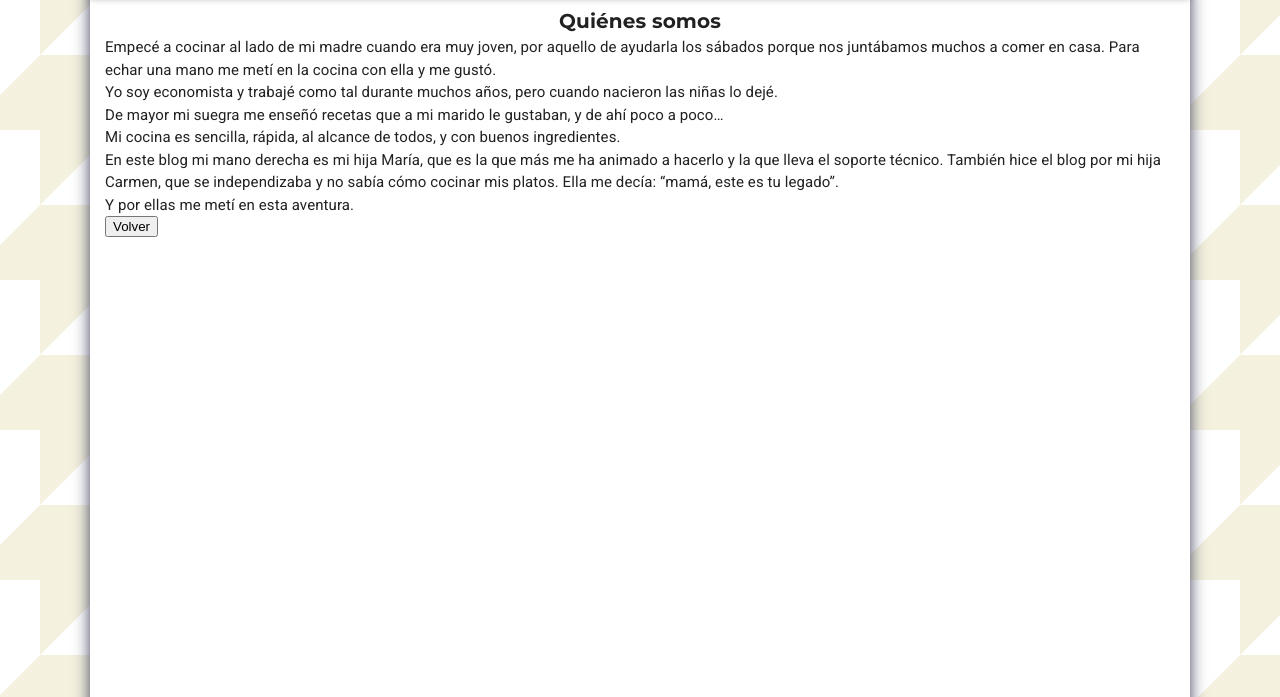
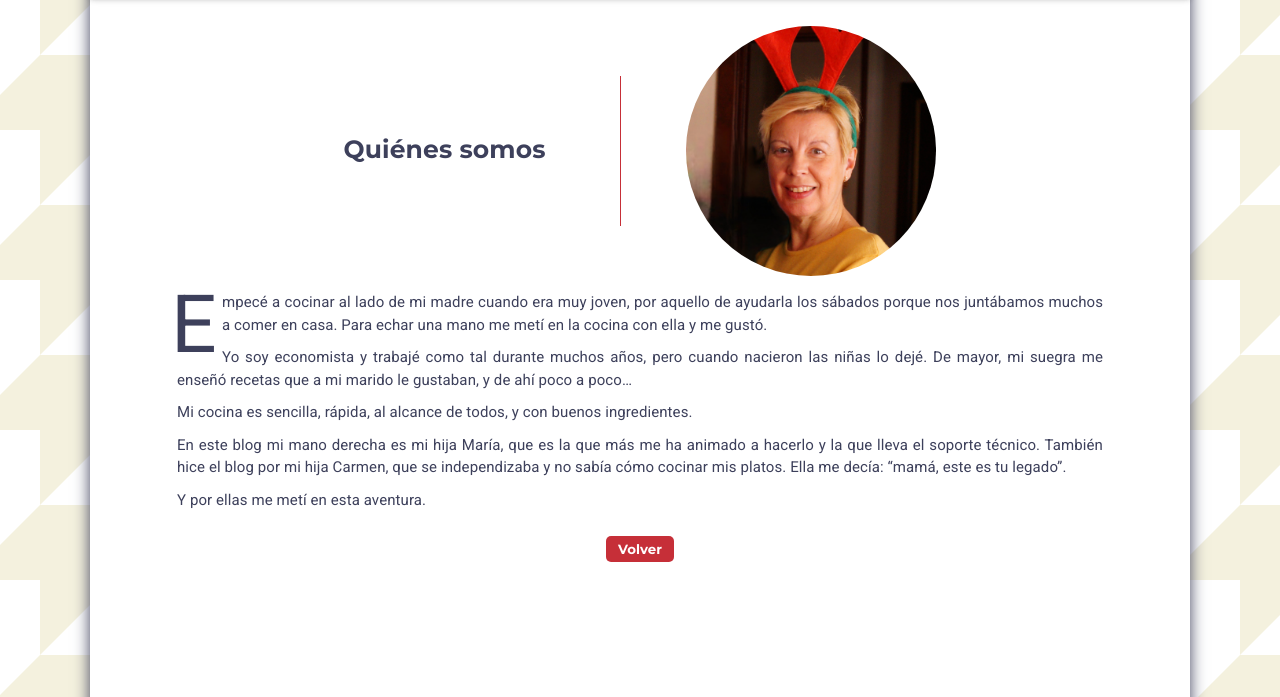
Before and after one commit to masarom/cooking-recipes, a React app: page /#/quienes-somos in a window 1280 px wide. Shown: the part 108-805 px from the top of the page. Built offline with nearby package versions, Linux system fonts and the light colour scheme; a web font is replaced by a local one.

Commit message:
add about-us & goBack btn

```diff
--- a/src/components/AboutUs.js
+++ b/src/components/AboutUs.js
@@ -1,30 +1,33 @@
-import { Link } from 'react-router-dom';
 import '../styles/layout/AboutUs.scss';
+import BtnGoBack from './buttons/ButtonGoBack';
 
 const AboutUs = () => {
   return (
     <section className='aboutUs'>
       <article className='aboutUs__article'>
-        <h2 className="aboutUs__article--title">Quiénes somos</h2>
-        <p className='aboutUs__article--text'>
+        <div className='aboutUs__article--container'>
+          <h2 className='aboutUs__article--title'>Quiénes somos</h2>
+          <div className='aboutUs__article--image'></div>
+        </div>
+        <div className='aboutUs__article--text'>
+          <p className='paragraph'>
             Empecé a cocinar al lado de mi madre cuando era muy joven, por aquello de ayudarla los sábados porque nos
             juntábamos muchos a comer en casa. Para echar una mano me metí en la cocina con ella y me gustó.
           </p>
-        <p className='aboutUs__article--text'>
-          Yo soy economista y trabajé como tal durante muchos años, pero cuando nacieron las niñas lo dejé.
+          <p className='paragraph'>
+            Yo soy economista y trabajé como tal durante muchos años, pero cuando nacieron las niñas lo dejé. De mayor,
+            mi suegra me enseñó recetas que a mi marido le gustaban, y de ahí poco a poco…
           </p>
-        <p className='aboutUs__article--text'>
-          De mayor mi suegra me enseñó recetas que a mi marido le gustaban, y de ahí poco a poco…
-        </p>
-        <p className='aboutUs__article--text'>Mi cocina es sencilla, rápida, al alcance de todos, y con buenos ingredientes.</p>
-        <p className='aboutUs__article--text'>
+          <p className='paragraph'>Mi cocina es sencilla, rápida, al alcance de todos, y con buenos ingredientes.</p>
+          <p className='paragraph'>
             En este blog mi mano derecha es mi hija María, que es la que más me ha animado a hacerlo y la que lleva el
             soporte técnico. También hice el blog por mi hija Carmen, que se independizaba y no sabía cómo cocinar mis
             platos. Ella me decía: “mamá, este es tu legado”.
           </p>
-        <p className='aboutUs__article--text'>Y por ellas me metí en esta aventura.</p>
+          <p className='paragraph'>Y por ellas me metí en esta aventura.</p>
+        </div>
       </article>
-      <Link to='/'><button className="aboutUs__link">Volver</button></Link>
+      <BtnGoBack />
     </section>
   );
 };
--- /dev/null
+++ b/src/components/buttons/ButtonGoBack.js
@@ -0,0 +1,12 @@
+import '../../styles/components/Buttons.scss';
+import { Link } from "react-router-dom";
+
+const ButtonGoBack = () => {
+  return (
+    <Link className='button__link' to='/'>
+      <button className='button__link--btn'>Volver</button>
+    </Link>
+  );
+}
+
+export default ButtonGoBack;
--- /dev/null
+++ b/src/styles/components/Buttons.scss
@@ -0,0 +1,22 @@
+@import '../core/Var';
+
+.button {
+  &__link {
+    display: block;
+    margin: auto;
+    padding-top: 15px;
+    &--btn {
+      text-decoration: none;
+      background-color: $main-clr;
+      border: none;
+      border-radius: 5px;
+      padding: 5px 12px;
+      color: $white;
+      font-family: $scd-title;
+      margin: auto;
+      &:hover {
+        background-color: $accent-clr;
+      }
+    }
+  }
+}
--- a/src/styles/core/Var.scss
+++ b/src/styles/core/Var.scss
@@ -15,3 +15,4 @@ $white: #fff;
 $small-txt: 1.2rem;
 $medium-txt: 1.5rem;
 $large-txt: 2rem;
+$larger-txt: 2.5rem;
--- a/src/styles/layout/AboutUs.scss
+++ b/src/styles/layout/AboutUs.scss
@@ -1,18 +1,74 @@
 @import '../core/Var';
 
 .aboutUs {
-    padding: 60px 15px 0 15px;
-    &__article{
-        &--title{
+  padding: 60px 17px 30px 17px;
+  display: flex;
+  flex-flow: column nowrap;
+  @media all and (min-width: 600px) {
+    padding: 80px 27px 0 27px;
+  }
+  @media all and (min-width: 900px) {
+    padding: 80px 87px 0 87px;
+  }
+  &__article {
+    display: flex;
+    flex-flow: column nowrap;
+    align-items: center;
+    color: $accent-clr;
+    &--container {
+      display: flex;
+      flex-direction: column;
+      justify-content: center;
+      align-items: center;
+      gap: 15px;
+      width: 100%;
+      padding-bottom: 15px;
+      @media all and (min-width: 900px) {
+        flex-direction: row;
+        justify-content: center;
+        align-items: center;
+      }
+    }
+    &--title {
       font-family: $scd-title;
       font-size: $large-txt;
       text-align: center;
+      width: 85%;
+      padding-bottom: 7px;
+      border-bottom: 1px solid $main-clr;
+      @media all and (min-width: 900px) {
+        border-bottom: none;
+        border-right: 1px solid $main-clr;
+        width: 45%;
+        height: 150px;
+        padding-top: 55px;
+        font-size: $larger-txt;
+        text-align: left;
       }
-        &--text{
+      @media all and (min-width: 1024px) {
+        width: 30%;
+      }
+    }
+    &--image {
+      width: 250px;
+      height: 250px;
+      border-radius: 50%;
+      background-image: url('../../images/about-us-2.jpg');
+      background-size: cover;
+      @media all and (min-width: 1024px) {
+        margin-left: 50px;
+      }
+    }
+    &--text {
       font-size: $medium-txt;
+      & .paragraph {
+        padding-bottom: 10px;
+        text-align: justify;
       }
-        &--link{
-            text-decoration: none;
+      & .paragraph:first-of-type::first-letter {
+        initial-letter: 3;
+        margin-right: 8px;
       }
     }
   }
+}
--- a/src/styles/layout/Hero.scss
+++ b/src/styles/layout/Hero.scss
@@ -1,22 +1,23 @@
 @import '../core/Var';
 
 .hero {
-  background-image: linear-gradient(to top, rgba(255,255,255, 0.6), rgba(220,195,180, 0.5)), url('../../images/hero-6.jpg');
+  background-image: linear-gradient(to top, $background-clr-75, $scd-accent-clr),
+      url('../../images/hero-6.jpg');
+
   background-position: center;
   background-size: cover;
   display: flex;
   min-height: 45vh;
   flex-flow: column nowrap;
-  justify-content: flex-end;
+  justify-content: center;
   align-items: center;
   gap: 10px;
   padding: 0 0 10px;
-  @media all and (min-width:600px){
-    align-items: center;
-    justify-content: center;
-  }
-  @media all and (min-width:1024px){
-    min-height: 52vh;
+  @media all and (min-width: 600px) {
+    background-image: linear-gradient(to top, rgba(255, 255, 255, 0.6), rgba(220, 195, 180, 0.5)),
+      url('../../images/hero-6.jpg');
+      min-height: 50vh;
+      padding-top: 110px;
   }
   &__title {
     font-size: 4rem;
--- a/src/styles/layout/Main.scss
+++ b/src/styles/layout/Main.scss
@@ -1,7 +1,7 @@
 @import '../core/Var';
 
 .main {
-    background-color: $white;
+    background-color: $background-clr-75;
     @media all and (min-width: 600px) {
         /* padding-top: 90px; */
         transform: translateY(-50px);
```
Also changed, not shown: src/images/about-us-2.jpg (added), 1 other file. Lines whose indentation alone changed are shown as unchanged.
